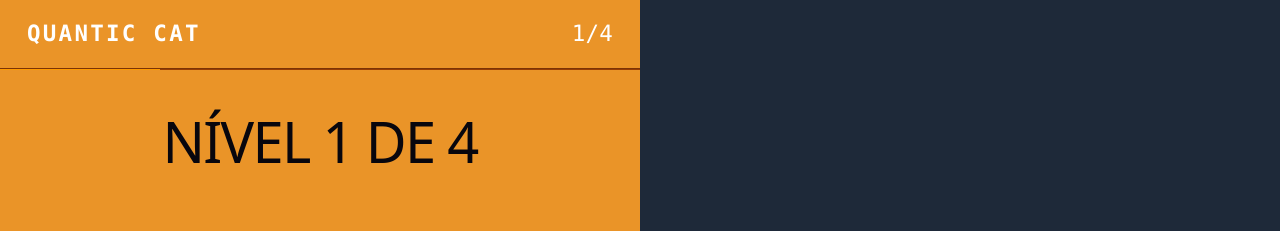
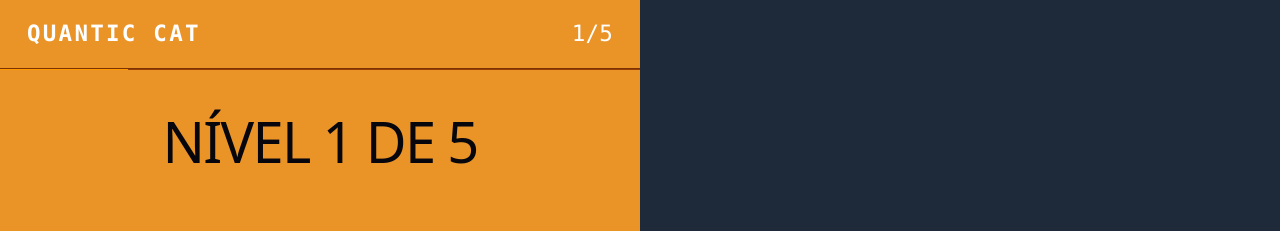
Before and after one commit to DiogoHD/quantic-cat, a React (Vite) app: page / in a window 1280 px wide. Shown: the top 231 px of the page. Built offline with nearby package versions, Linux system fonts and the light colour scheme.

Commit message:
Double Hadamard

```diff
--- a/src/components/description.tsx
+++ b/src/components/description.tsx
@@ -1,9 +1,9 @@
 import { levels } from "../data/levels";
 import type { LevelProps } from "../types/level";
 
-const levelsWithTitles = levels.map((level, _, arr) => ({
+const levelsWithTitles = levels.map((level, index, arr) => ({
   ...level,
-  title: `Nível ${level.level} de ${arr.length}`,
+  title: `Nível ${index + 1} de ${arr.length}`,
 }));
 
 export function Description({ current, setCurrent, code, setCode, completed }: LevelProps) {
@@ -17,7 +17,7 @@ export function Description({ current, setCurrent, code, setCode, completed }: L
         Quantic Cat
         </span>
         <span className="">
-          {level.level}/{levelsWithTitles.length}
+          {current + 1}/{levelsWithTitles.length}
         </span>
       </div>
 
@@ -25,7 +25,7 @@ export function Description({ current, setCurrent, code, setCode, completed }: L
       <div className="h-1 bg-amber-800">
         <div
           className="h-full bg-amber-500 transition-all duration-500"
-          style={{ width: `${(level.level / levelsWithTitles.length) * 100}%` }}
+          style={{ width: `${((current + 1) / levelsWithTitles.length) * 100}%` }}
         />
       </div>
 
--- a/src/data/levels.tsx
+++ b/src/data/levels.tsx
@@ -1,6 +1,5 @@
 export const levels = [
   {
-    level: 1,
     title: "A identidade do gato",
     catPositions: [[0, 0]],
     boxPositions: [[2, 0]],
@@ -25,7 +24,6 @@ export const levels = [
     ),
   },
   {
-    level: 2,
     title: "O gato troca de caminhos",
     catPositions: [[0, 0]],
     boxPositions: [[2, 1]],
@@ -50,7 +48,6 @@ export const levels = [
     ),
   },
   {
-    level: 3,
     title: "O gato tem fome!",
     catPositions: [[0, 0]],
     boxPositions: [[4, 0]],
@@ -68,7 +65,6 @@ export const levels = [
     ),
   },
   {
-    level: 4,
     title: "1 gato, 2 caixas",
     catPositions: [[0, 0]],
     boxPositions: [[2, 0], [2, 1]],
@@ -85,5 +81,25 @@ export const levels = [
         </p>
       </>
     )
+  },
+  {
+    title: "O gato está cheio de fome!",
+    catPositions: [[0, 0]],
+    boxPositions: [[4, 0]],
+    fishPositions: [[2, 0], [2, 1]],
+    cols: 5,
+    description: (
+      <>
+        <p>
+          O gato está cheio de fome! Agora, para ganhar, precisas garantir que ele coma os dois peixes no caminho antes de entrar na caixa.
+        </p>
+        <p>
+          Estando o gato na superposição, ele pode comer ambos os peixes ao mesmo tempo!
+        </p>
+        <p>
+          Ao estar na superposição, se usarmos o gate de Hadamard de novo, o gato retorna ao estado que estava antes, desaparecendo o gato criado.
+        </p>
+      </>
+    )
   }
 ];
```
